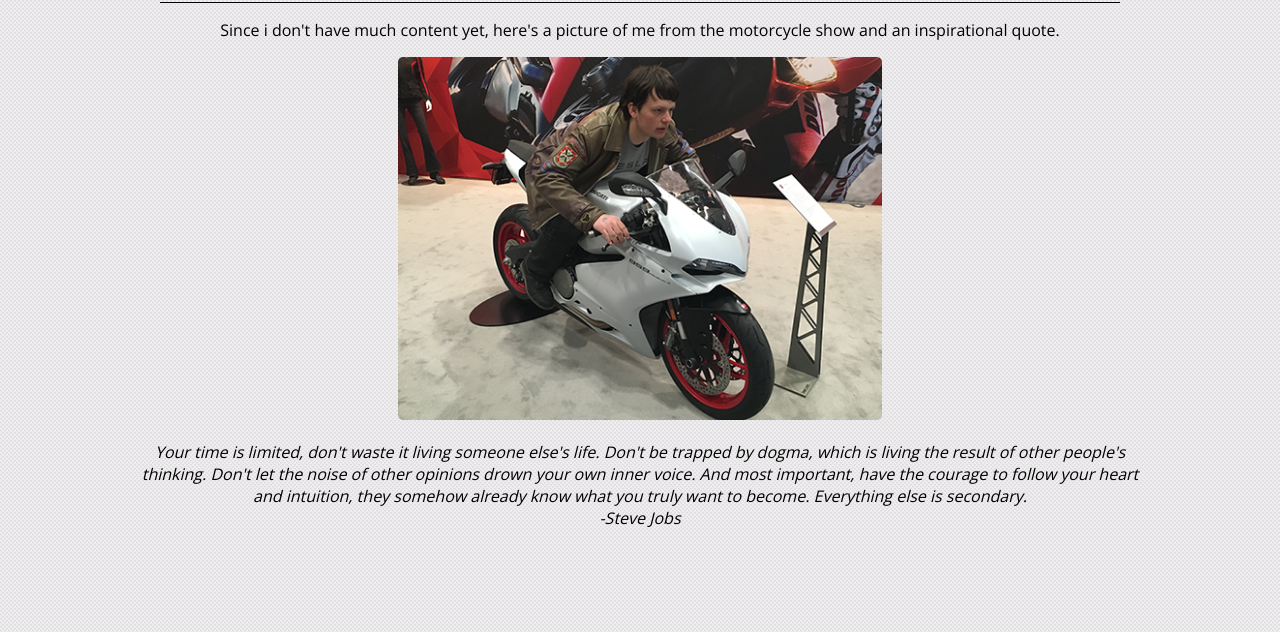
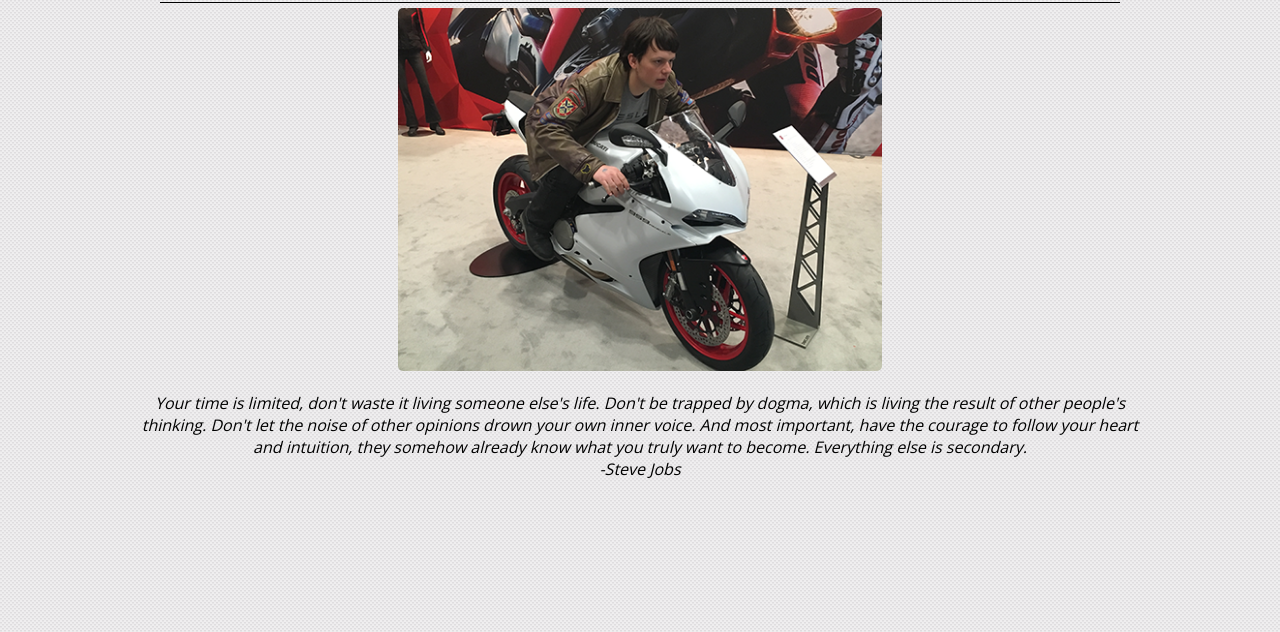
Before and after one commit to IBMRecruiter1337/m8tr1x.github.io, a plain HTML site: page index.html in a window 1280 px wide. Shown: the part 168-800 px from the top of the page. Drawn offline with nearby package versions, Linux system fonts and the light colour scheme.

Commit message:
Edited home page text

```diff
--- a/index.html
+++ b/index.html
@@ -29,8 +29,6 @@
 <div class=content>
 
 
-<p>Since i don't have much content yet, here's a picture of me from the motorcycle show and an inspirational quote.</p>
-
 <img id=mainImage src="img/index-mini.png">
 
 <p><i class=caption>Your time is limited, don't waste it living someone else's life. Don't be trapped by dogma, which is living the result of other people's thinking. Don't let the noise of other opinions drown your own inner voice. And most important, have the courage to follow your heart and intuition, they somehow already know what you truly want to become. Everything else is secondary.<br/>-Steve Jobs</i></p>
```
